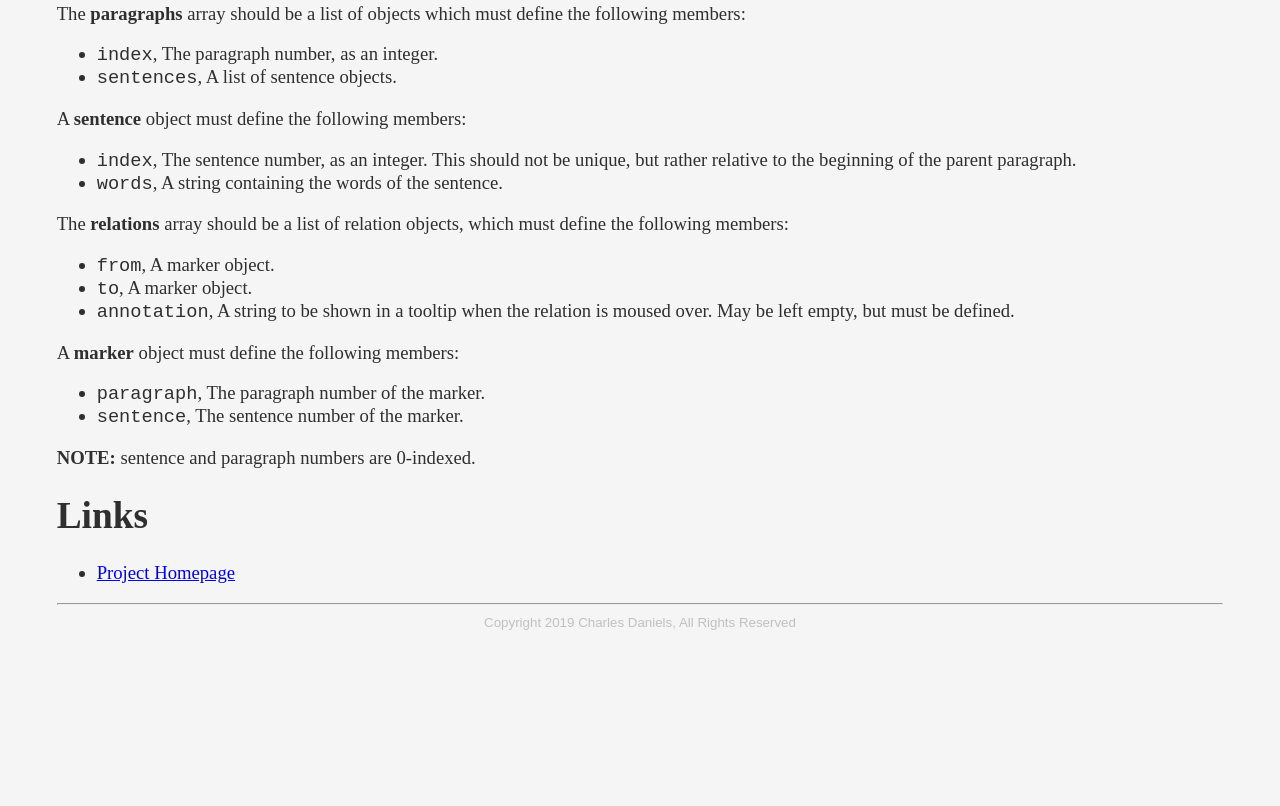
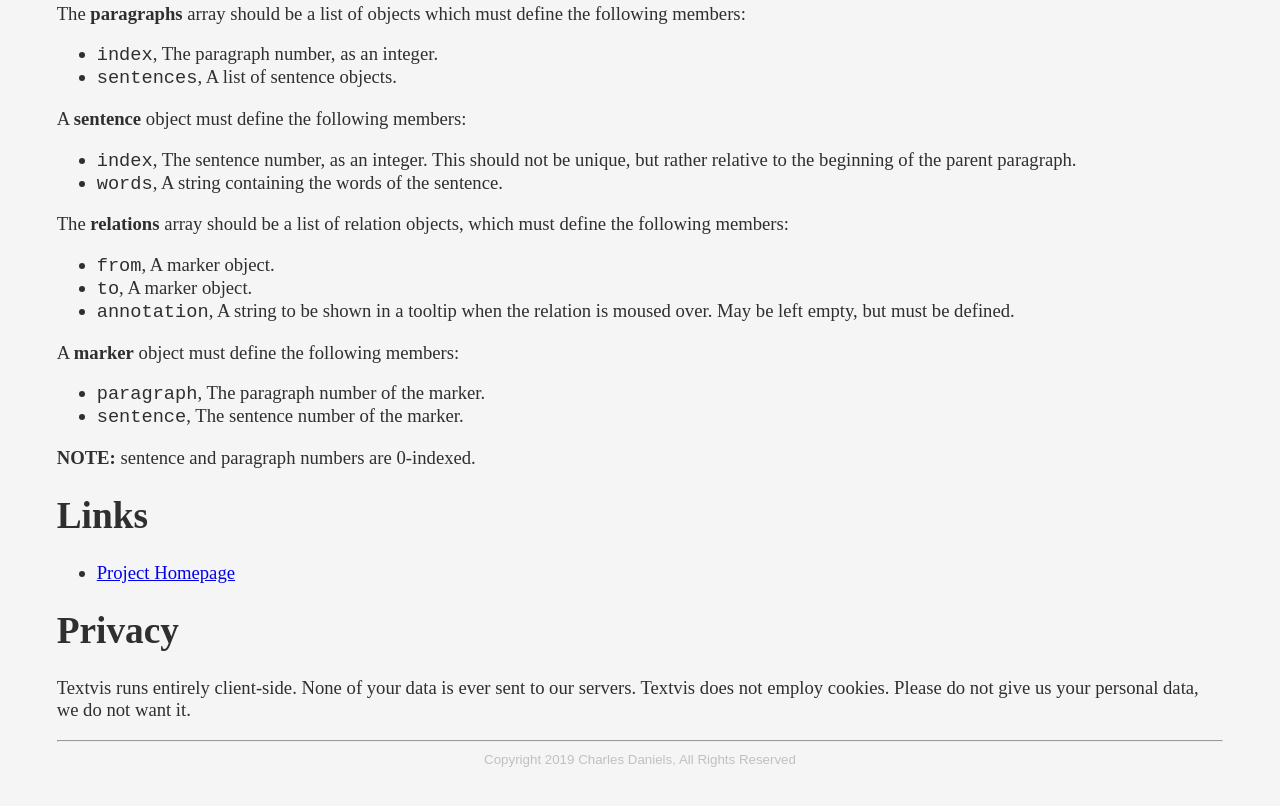
Before and after one commit to charlesdaniels/textvis, a plain HTML site: page src/index.html in a window 1280 px wide. Shown: the part 544-1350 px from the top of the page. Before the commit the page ends 1231 px from the top, so only its background shows below. Drawn offline with Linux system fonts and the light colour scheme.

Commit message:
privacy policy

```diff
--- a/src/index.html
+++ b/src/index.html
@@ -121,6 +121,16 @@
 
             </ul>
 
+            <h1>Privacy</h1>
+
+            <p>
+
+            Textvis runs entirely client-side. None of your data is ever sent
+            to our servers. Textvis does not employ cookies. Please do not
+            give us your personal data, we do not want it.
+
+            </p>
+
 
         </div>
 
```
